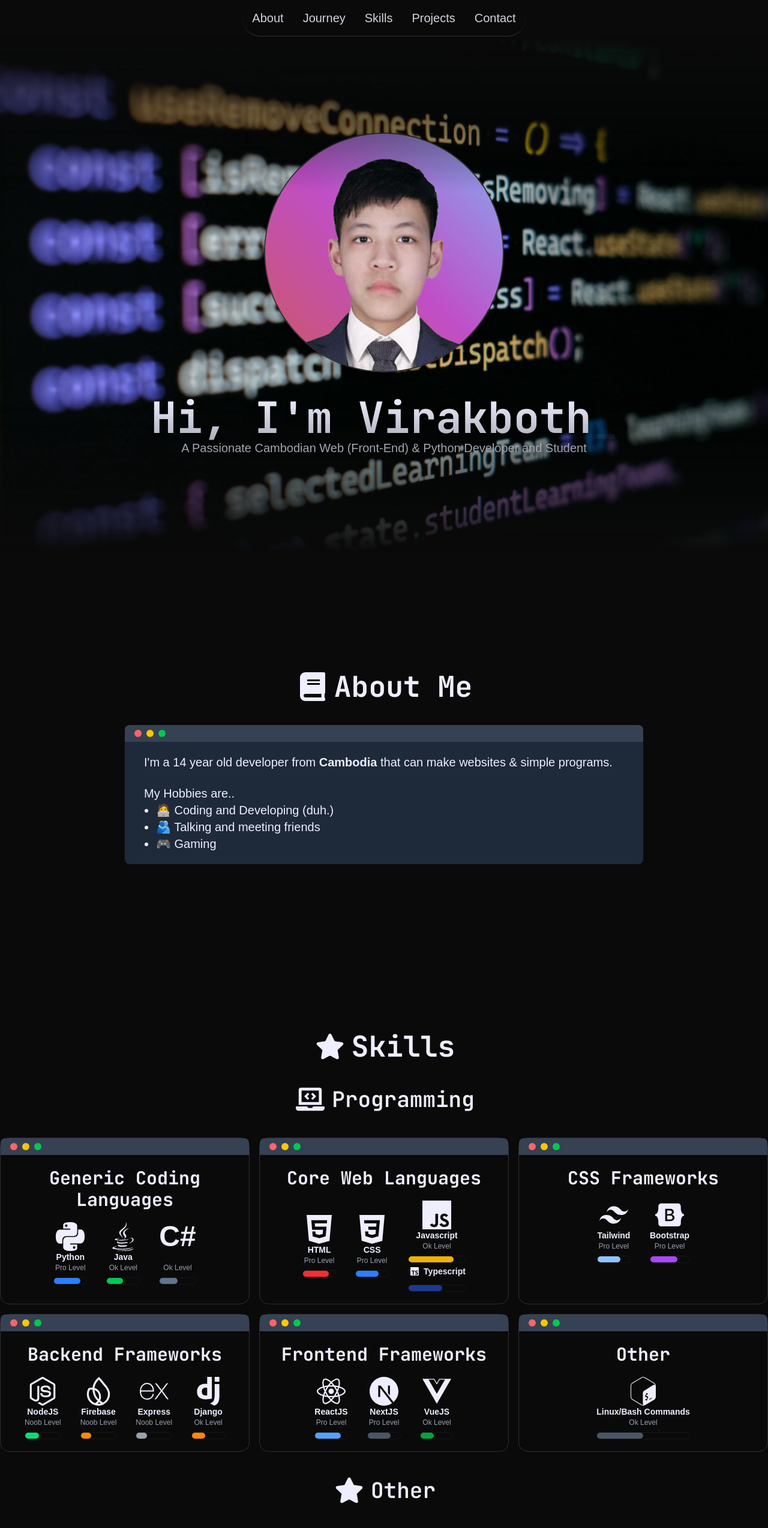
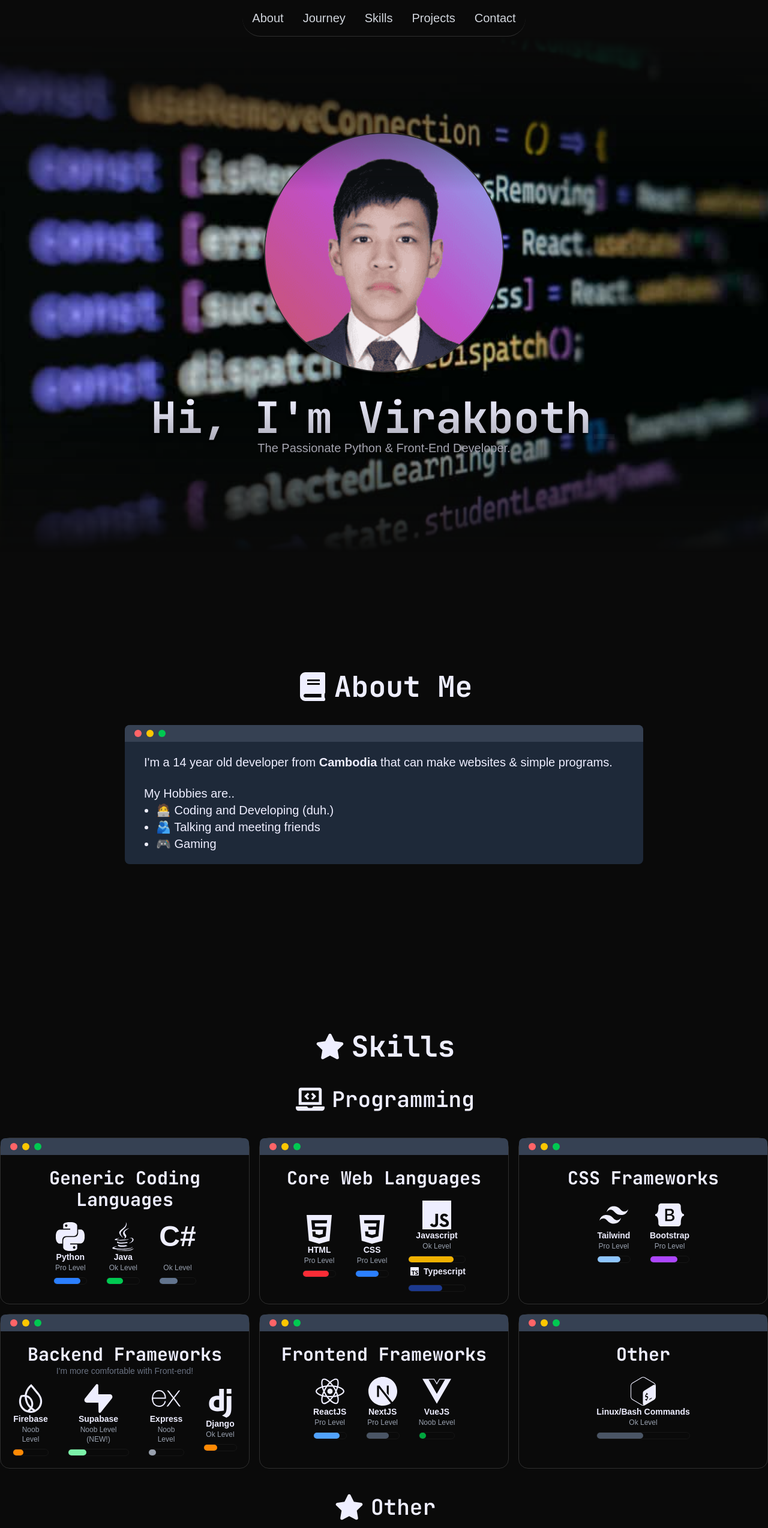
Before and after one commit to VirakbothSoth/Virakboth-Portfolio, a Next.js app: page / in a window 1280 px wide. Shown: the top 2548 px of the page at 60% size. Built offline with nearby package versions, Linux system fonts and the light colour scheme; a web font is replaced by a local one.

Commit message:
Added Supabase as a listed skill

```diff
--- a/src/app/components/Hero.tsx
+++ b/src/app/components/Hero.tsx
@@ -1,6 +1,7 @@
 "use client"
 
 import { useState, useEffect } from "react";
+import Image from "next/image";
 
 const Hero = () => {
   const face = "/assets/images/virakboth.jpg";
@@ -13,7 +14,7 @@ const Hero = () => {
       setDisplayedText(fullText.slice(0, index + 1));
       index++;
       if (index === fullText.length) clearInterval(interval);
-    }, 100);
+    }, 50);
 
     return () => clearInterval(interval);
   }, []);
@@ -24,10 +25,13 @@ const Hero = () => {
         <div>
           <div className="flex items-center justify-center mb-10">
             <span className="relative inline-block">
-              <img
+              <Image
                 src={face}
                 alt="Virakboth's Face"
-                className="relative w-[200px] h-[200px] md:w-[400px] md:h-[400px] rounded-full shadow-lg object-cover border-border border-2"
+                width={200}
+                height={200}
+                quality={1}
+                className="relative aspect-square w-[200px] md:w-[400px]  rounded-full shadow-lg object-cover border-border border-2"
                 style={{ zIndex: 1, aspectRatio: "1 / 1" }}
               />
             </span>
@@ -39,8 +43,7 @@ const Hero = () => {
             </h1>
           </div>
           <p>
-            A Passionate Cambodian Web (Front-End) & Python Developer and
-            Student
+            The Passionate Python & Front-End Developer.
           </p>
         </div>
       </div>
--- a/src/app/components/Journey.tsx
+++ b/src/app/components/Journey.tsx
@@ -16,10 +16,10 @@ const About = () => {
                 I began coding at <b>12 years old</b>, taking various courses on <b>Scratch</b> and <b>Python</b>.
               </p>
               <p className="py-10">
-                After I turn <b>13</b>, I began to study <b>HTML, CSS, Javascript & Bootstrap</b> on various online courses, such as <a href="https://cs50.harvard.edu/web">CS50W</a>, <a href="https://snoopedu.com">SnoopEdu</a>, etc.
+                After I turn <b>13</b>, I began to study <b>HTML, CSS, JS & Bootstrap</b> on various online courses, such as <a href="https://cs50.harvard.edu/web">CS50W</a>, <a href="https://snoopedu.com">SnoopEdu</a>, etc.
               </p>
               <p>
-                then, when I'm <b>14</b>, I studied <b>Django, React, Next, Tailwind, Vue</b> & languages like <b>Java, C#, Typescript</b> leading to now.
+                then, when I'm <b>14</b>, I studied many frameworks, such as <b>Django, React, Next, Tailwind, Vue</b> & languages like <b>Java, C#, & TS</b> leading to now.
               </p>
             </div>
           </div>
--- a/src/app/components/Skills.tsx
+++ b/src/app/components/Skills.tsx
@@ -8,13 +8,13 @@ import {
   SiBootstrap,
   SiTailwindcss,
   SiDjango,
-  SiNodedotjs,
   SiTypescript,
   SiExpress,
   SiVuedotjs,
   SiNextdotjs,
   SiGnubash,
   SiFirebase,
+  SiSupabase,
 } from "react-icons/si";
 
 const Skills = () => {
@@ -161,18 +161,9 @@ const Skills = () => {
                 <span className="w-3 h-3 bg-green-500 rounded-full inline-block"></span>
               </div>
               <div className="skill-content">
-                <h3>Backend Frameworks</h3>
+                <h3 className="mb-0">Backend Frameworks</h3>
+                <p className="text-gray-500 text-sm mb-3">I'm more comfortable with Front-end!</p>
                 <div className="skill-icons-container">
-                  <div className="icon-div">
-                    <SiNodedotjs className="skill-icon" />
-                    <h6>NodeJS</h6>
-                    <p>Noob Level</p>
-                    <div className="progress-div">
-                      <div className="rounded-full h-2.5 w-full">
-                        <div className="bg-green-400 w-[40%] h-2.5 rounded-full"></div>
-                      </div>
-                    </div>
-                  </div>
                   <div className="icon-div">
                     <SiFirebase className="skill-icon" />
                     <h6>Firebase</h6>
@@ -184,12 +175,22 @@ const Skills = () => {
                     </div>
                   </div>
                   <div className="icon-div">
+                    <SiSupabase className="skill-icon" />
+                    <h6>Supabase</h6>
+                    <p>Noob Level (NEW!)</p>
+                    <div className="progress-div">
+                      <div className="rounded-full h-2.5 w-full">
+                        <div className="bg-green-300 w-[30%] h-2.5 rounded-full"></div>
+                      </div>
+                    </div>
+                  </div>
+                  <div className="icon-div">
                     <SiExpress className="skill-icon" />
                     <h6>Express</h6>
                     <p>Noob Level</p>
                     <div className="progress-div">
                       <div className="rounded-full h-2.5 w-full">
-                        <div className="bg-gray-400 w-[30%] h-2.5 rounded-full"></div>
+                        <div className="bg-gray-400 w-[20%] h-2.5 rounded-full"></div>
                       </div>
                     </div>
                   </div>
@@ -238,10 +239,10 @@ const Skills = () => {
                   <div className="icon-div">
                     <SiVuedotjs className="skill-icon" />
                     <h6>VueJS</h6>
-                    <p>Ok Level</p>
+                    <p>Noob Level</p>
                     <div className="progress-div">
                       <div className="rounded-full h-2.5 w-full">
-                        <div className="bg-green-600 w-[40%] h-2.5 rounded-full"></div>
+                        <div className="bg-green-600 w-[20%] h-2.5 rounded-full"></div>
                       </div>
                     </div>
                   </div>
```
Also changed, not shown: public/assets/images/bg.jpg, public/assets/images/virakboth.jpg.
